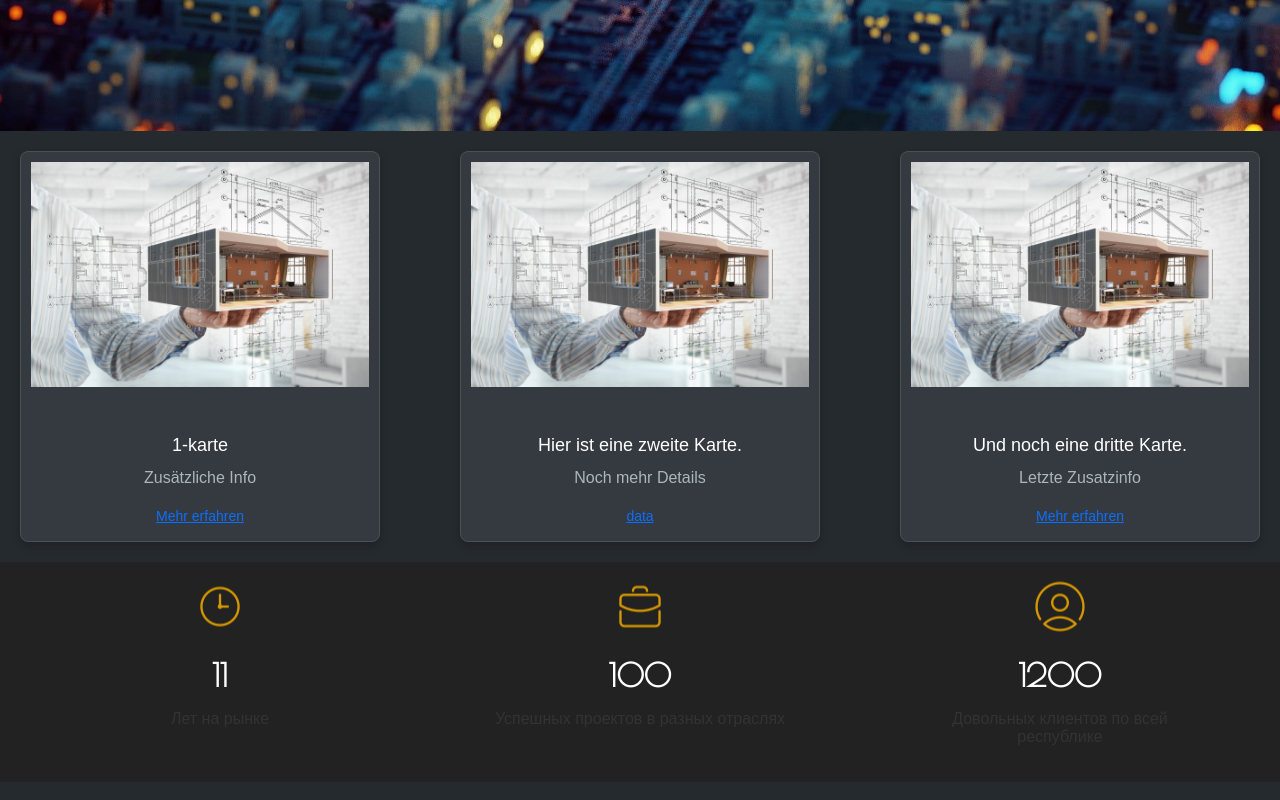
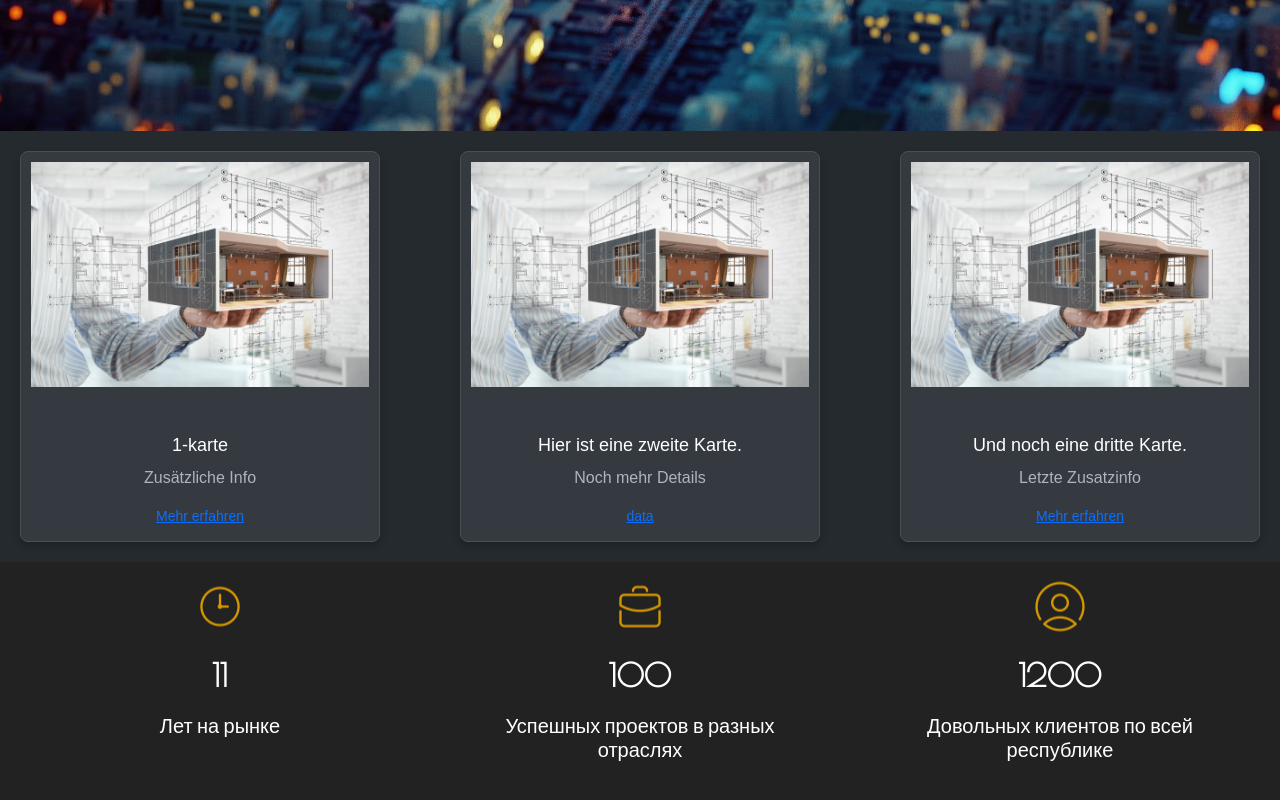
Before and after one commit to nuray12345/app, a React (Create React App) app: page / in a window 1280 px wide. Shown: the part 769-1569 px from the top of the page. Built offline with nearby package versions, Linux system fonts and the light colour scheme; a web font is replaced by a local one.

Commit message:
процесс добавления шрифта

```diff
--- a/src/index.css
+++ b/src/index.css
@@ -11,13 +11,14 @@ code {
   font-family: source-code-pro, Menlo, Monaco, Consolas, 'Courier New',
     monospace;
 }
-@font-face {
-  font-family: 'Montserrat';
-  src: url('../assets/Montserrat/Montserrat-Italic-VariableFont_wght.ttf') format('ttf');
-}
+/*@font-face {*/
+/*  font-family: 'Montserrat';*/
+/*  src: url('../assets/Montserrat/Montserrat-Italic-VariableFont_wght.ttf') format('ttf');*/
+/*}*/
 
-.achievement-text{
-font-family: 'MyCustomFont', sans-serif ;
- font-size: 16px;
-  color: #333
-}
+/*.achievement-text{*/
+
+/*font-family: 'MyCustomFont', sans-serif ;*/
+/* font-size: 16px;*/
+/*  color: #333*/
+/*}*/
```
